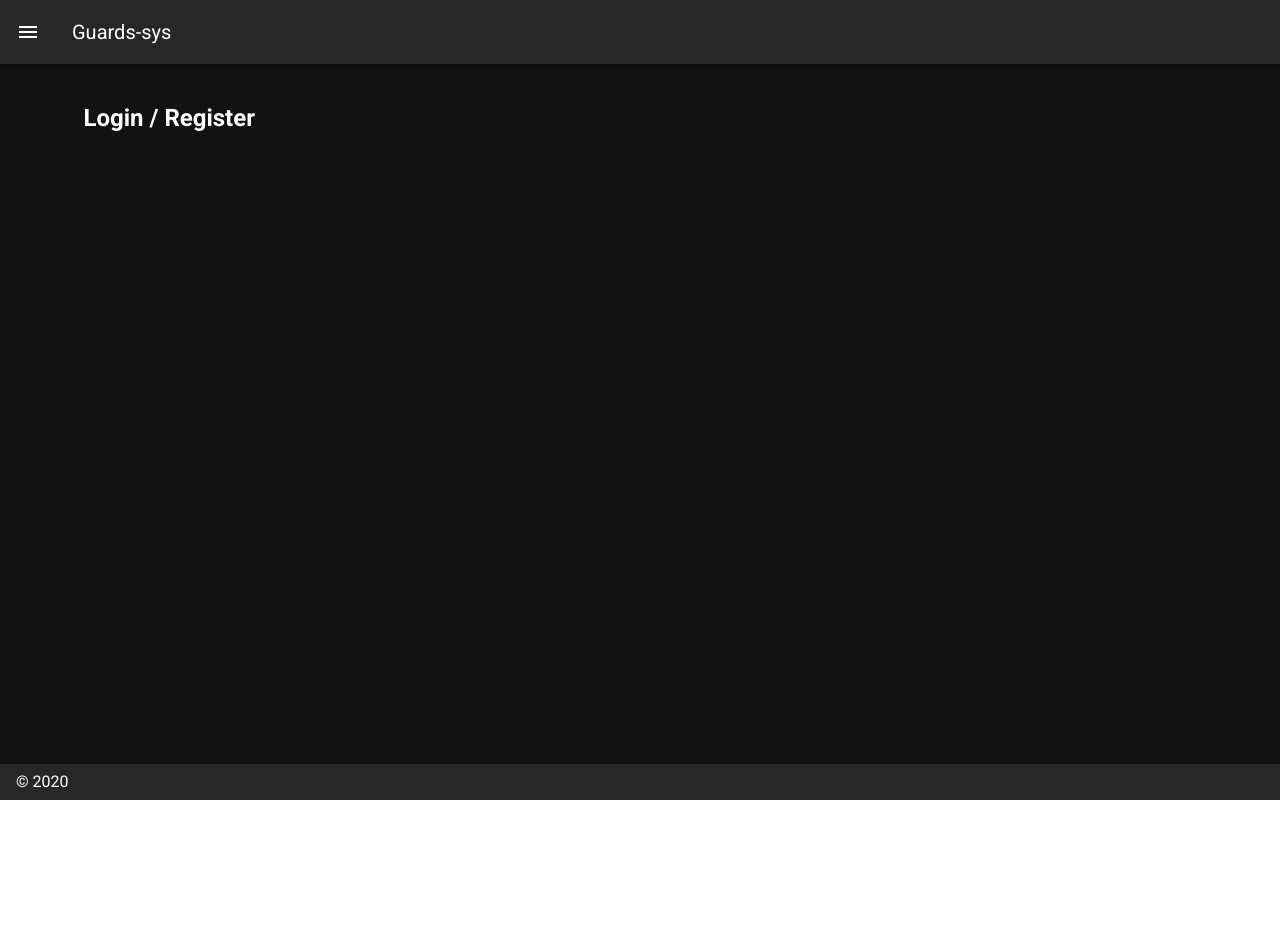
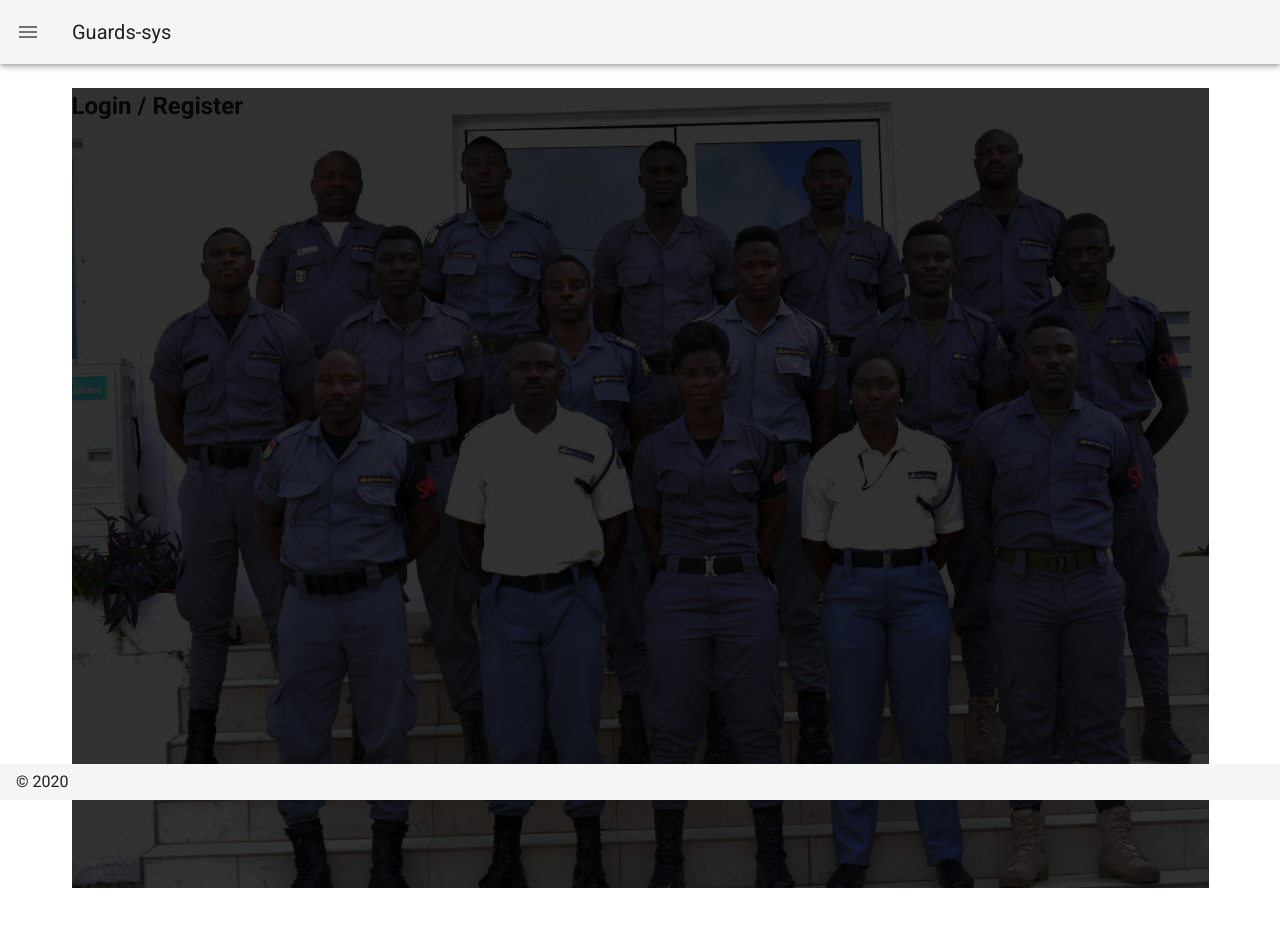
Before and after one commit to nytro04/guards-sys-frontend, a Nuxt app: page / in a window 1280 px wide. Shown: the top 926 px of the page. Before the commit the page ends 800 px from the top, so only its background shows below. Built offline with nearby package versions, Linux system fonts and the light colour scheme.

Commit message:
fix: got scss working

```diff
--- a/assets/css/components/_login.scss
+++ b/assets/css/components/_login.scss
@@ -0,0 +1,14 @@
+.login {
+  height: 100vh;
+  background-image: linear-gradient(
+      to right bottom,
+      rgba(0, 0, 0, 0.8),
+      rgba(0, 0, 0, 0.8)
+    ),
+    url(~assets/img/newimage2.jpg);
+  background-size: cover;
+}
+
+// .test {
+//   background-color: red;
+// }
--- a/assets/css/main.scss
+++ b/assets/css/main.scss
@@ -1,2 +1,2 @@
+@import 'components/base';
 @import 'components/login';
-@import 'components/base'
--- a/components/Auth/Login.vue
+++ b/components/Auth/Login.vue
@@ -1,6 +1,6 @@
 <template>
   <header class="login">
-    <div class="container">
+    <div class="">
       <h2>Login / Register</h2>
     </div>
   </header>
--- a/nuxt.config.js
+++ b/nuxt.config.js
@@ -36,7 +36,7 @@ export default {
   /*
    ** Global CSS
    */
-  css: ['@/assets/css/main.scss'],
+  css: ['~/assets/css/main.scss'],
   /*
    ** Plugins to load before mounting the App
    */
@@ -70,7 +70,8 @@ export default {
   vuetify: {
     customVariables: ['~/assets/variables.scss'],
     theme: {
-      dark: true,
+      dark: false,
+      // dark: true,
       themes: {
         dark: {
           primary: colors.blue.darken2,
```
Also changed, not shown: assets/img/newimage2.jpg (added).
